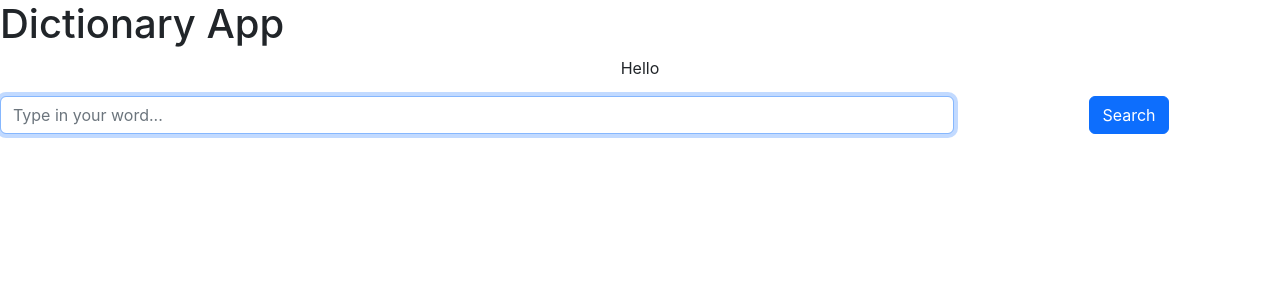
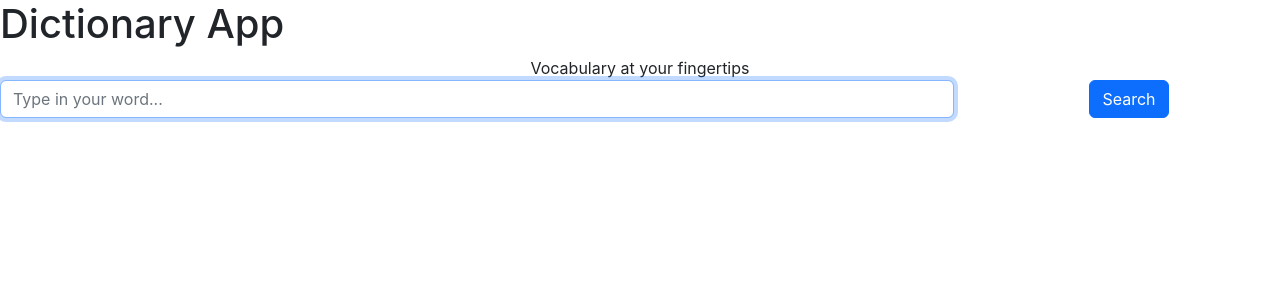
Before and after one commit to BighamK/kb-dictionary-app, a React (Create React App) app: page / in a window 1280 px wide. Shown: the top 300 px of the page. Built offline with nearby package versions, Linux system fonts and the light colour scheme.

Commit message:
Update header

```diff
--- a/src/App.js
+++ b/src/App.js
@@ -4,7 +4,7 @@ function App() {
   return (
     <div className="App">
       <header className="App-header">
-       <p>Hello</p>
+Vocabulary at your fingertips
       </header>
 
       <form>
```
